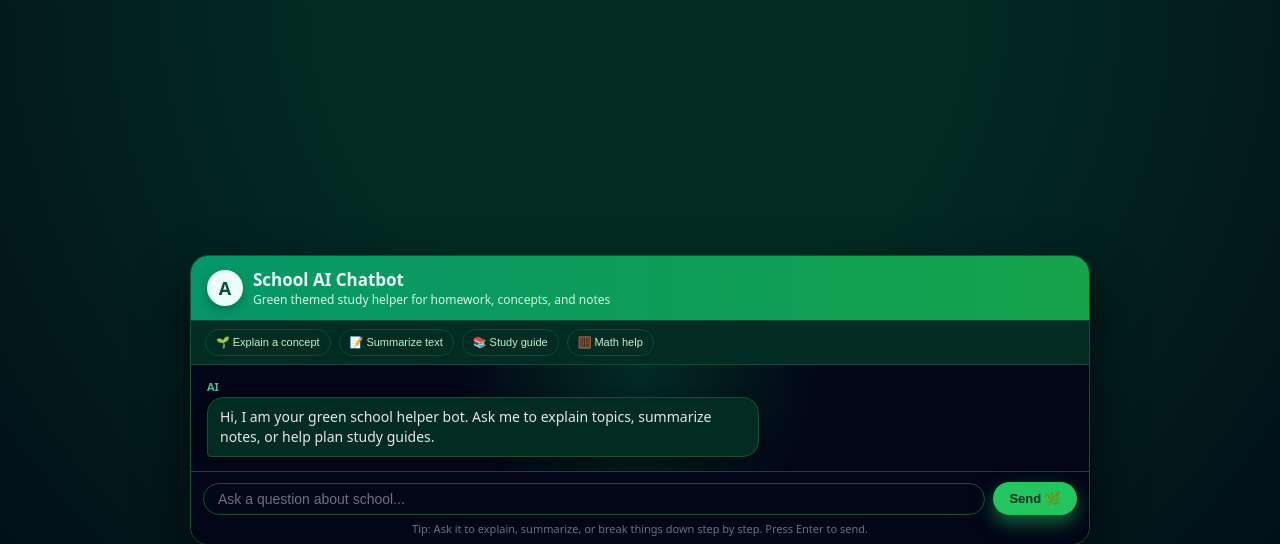
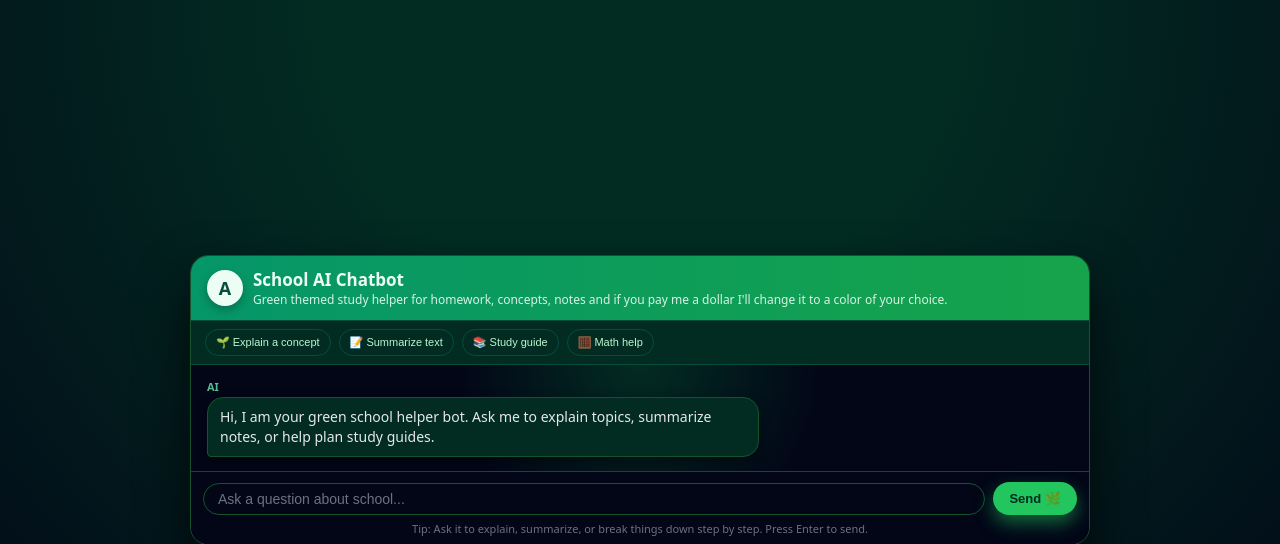
Before and after one commit to Yinkrl/school-chatbot, a Flask app: page / in a window 1280 px wide. Shown: the top 544 px of the page. Run offline with Flask 3, Linux system fonts and the light colour scheme.

Commit message:
Updated UI and chatbot design

```diff
--- a/templates/index.html
+++ b/templates/index.html
@@ -308,7 +308,7 @@
       <div class="avatar">A</div>
       <div class="header-text">
         <div class="title">School AI Chatbot</div>
-        <div class="subtitle">Green themed study helper for homework, concepts, and notes</div>
+        <div class="subtitle">Green themed study helper for homework, concepts, notes and if you pay me a dollar I'll change it to a color of your choice.</div>
       </div>
     </div>
 
```
